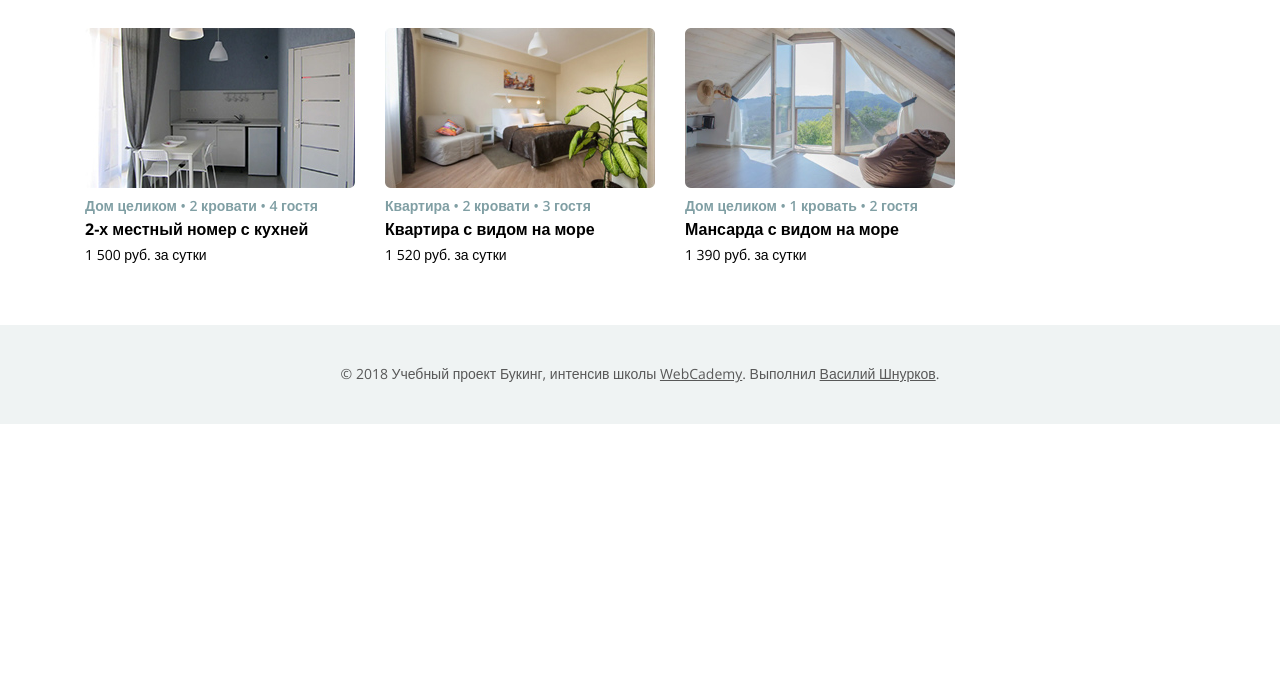
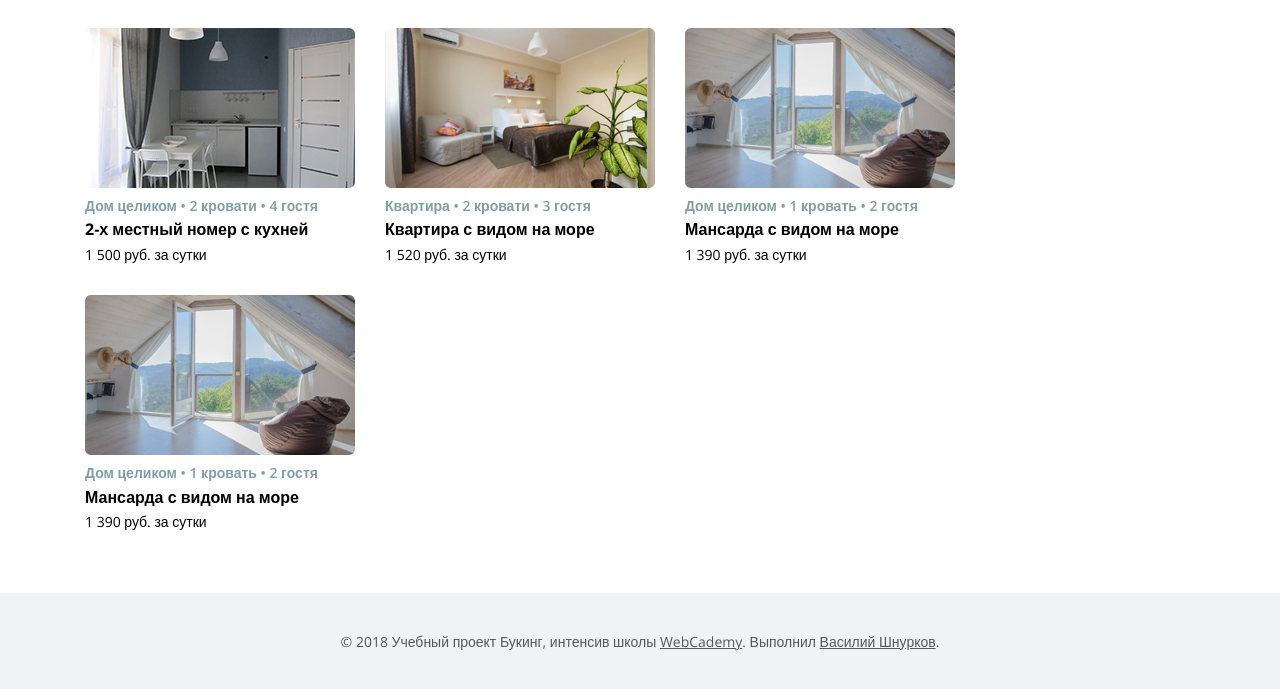
Before and after one commit to panas0nic/wc101p, a website: page app/index.html in a window 1280 px wide. Shown: the part 758-1447 px from the top of the page. Before the commit the page ends 1182 px from the top, so only its background shows below. Drawn offline with nearby package versions, Linux system fonts and the light colour scheme.

Commit message:
Добавил ещё одну карточку

```diff
--- a/app/index.html
+++ b/app/index.html
@@ -206,6 +206,26 @@
 						</div>
 					</div>
 					<!-- // Карточка апартамента -->
+					<!-- Карточка апартамента -->
+					<div class="col-md-4">
+						<div class="appartment-card">
+							<a href="#" class="appartment-card-link">
+								<div class="appartment-card__img">
+									<img src="img/preview/preview-9.jpg" alt="Халупа 9">
+								</div>
+								<div class="appartment-card__details">
+									Дом целиком • 1 кровать • 2 гостя
+								</div>
+								<h3 class="appartment-card__title">
+									Мансарда с видом на море
+								</h3>
+								<div class="appartment-card__price">
+									1 390 руб. за сутки
+								</div>
+							</a>
+						</div>
+					</div>
+					<!-- // Карточка апартамента -->
 				</div>
 			</div>
 		</main>
```
